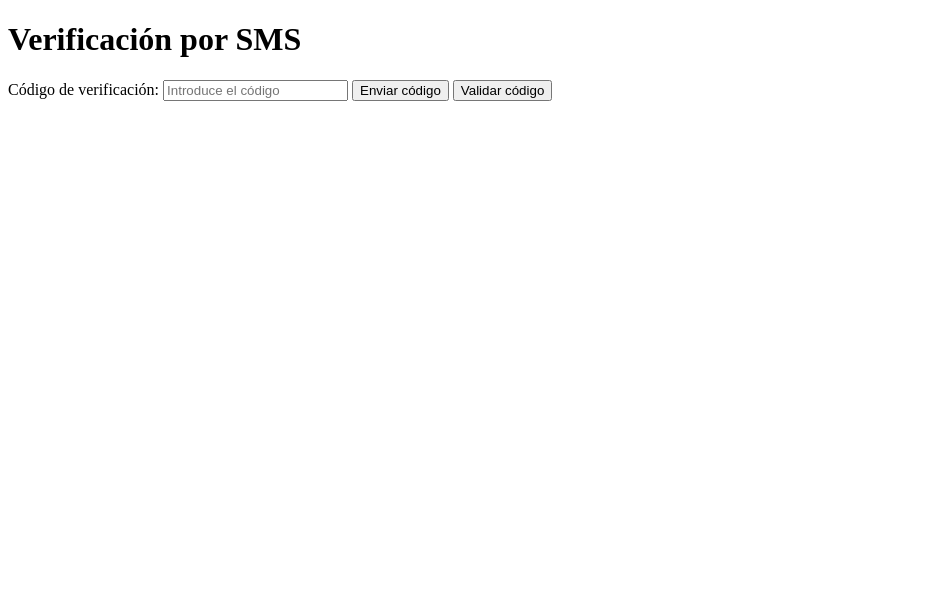
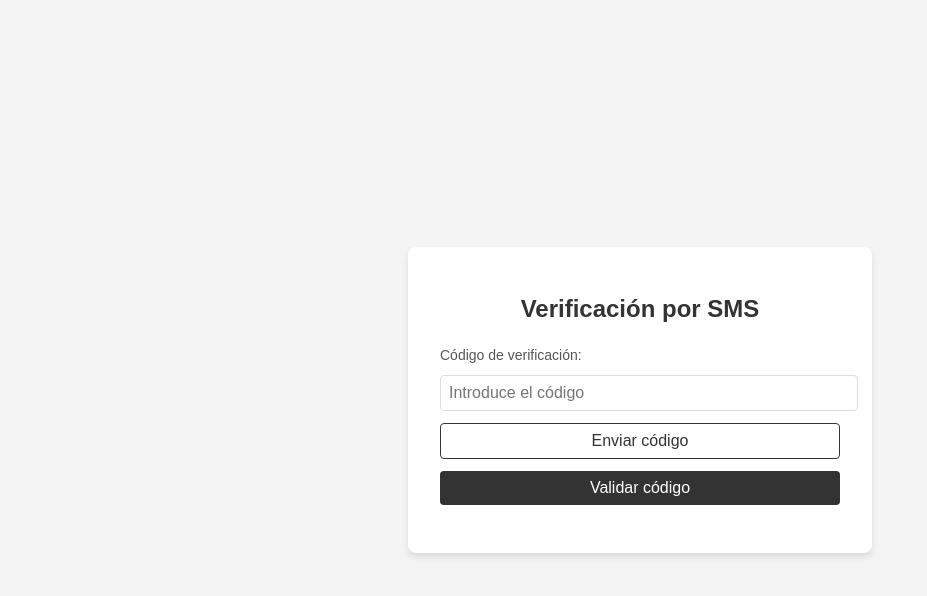
Before and after one commit to Ncosta09/TwilioForRrealTacos, a website: page public/index.html in a window 1280 px wide. Shown: the whole page, without its empty margins (0-927 px from the left). Drawn offline with Linux system fonts and the light colour scheme.

Commit message:
mejoras de diseño

```diff
--- a/public/index.html
+++ b/public/index.html
@@ -4,7 +4,7 @@
     <meta charset="UTF-8">
     <meta name="viewport" content="width=device-width, initial-scale=1.0">
     <title>Verificación SMS</title>
-    <link rel="stylesheet" href="/style.css">
+    <link rel="stylesheet" href="styles.css">
 </head>
 <body>
     <div class="container">
--- a/public/styles.css
+++ b/public/styles.css
@@ -1,80 +1,108 @@
 body {
-    font-family: Arial, sans-serif;
+    font-family: 'Arial', sans-serif;
     background-color: #f4f4f4;
     margin: 0;
     padding: 0;
     display: flex;
     justify-content: center;
     align-items: center;
-    height: 100vh;
+    min-height: 100vh;
 }
 
 .container {
     background-color: white;
-    padding: 20px;
     border-radius: 8px;
-    box-shadow: 0 4px 8px rgba(0, 0, 0, 0.1);
-    width: 300px;
-    text-align: center;
+    box-shadow: 0 4px 6px rgba(0, 0, 0, 0.1);
+    padding: 2rem;
+    width: 100%;
+    max-width: 400px;
 }
 
 h1 {
-    font-size: 24px;
-    margin-bottom: 20px;
-}
-
-label {
-    display: block;
-    margin-bottom: 8px;
-    text-align: left;
-}
-
-input[type="text"] {
-    width: 100%;
-    padding: 8px;
-    margin-bottom: 15px;
-    border: 1px solid #ddd;
-    border-radius: 4px;
-}
-
-button {
-    padding: 10px 20px;
-    background-color: #406882;
-    color: white;
-    border: none;
-    border-radius: 4px;
-    cursor: pointer;
-    margin: 5px;
-}
-
-button:hover {
-    background-color: #1a374d;
-}
-
-button:disabled {
-    background-color: #b0c4de;
-    cursor: not-allowed;
-}
-
-p {
     color: #333;
-    font-size: 14px;
+    font-size: 1.5rem;
+    font-weight: 700;
+    text-align: center;
+    margin-bottom: 1.5rem;
 }
 
 #verificationForm {
     display: flex;
     flex-direction: column;
-    align-items: center;
-    gap: 10px;
+    gap: 1rem;
 }
 
 #validationFields {
     display: flex;
     flex-direction: column;
-    align-items: center;
-    margin-top: 10px;
+    gap: 0.75rem;
 }
 
-#verificationForm button {
-    width: auto;
+label {
+    color: #555;
+    font-size: 0.875rem;
+    font-weight: 500;
 }
+
+input[type="text"] {
+    width: 100%;
+    padding: 0.5rem;
+    border: 1px solid #ddd;
+    border-radius: 4px;
+    font-size: 1rem;
+    transition: border-color 0.15s ease-in-out;
+}
+
+input[type="text"]:focus {
+    outline: none;
+    border-color: #666;
+    box-shadow: 0 0 0 3px rgba(0, 0, 0, 0.1);
+}
+
+button {
+    background-color: #333;
+    color: white;
+    border: none;
+    border-radius: 4px;
+    padding: 0.5rem 1rem;
+    font-size: 1rem;
+    font-weight: 500;
+    cursor: pointer;
+    transition: background-color 0.15s ease-in-out;
+}
+
+button:hover {
+    background-color: #555;
+}
+
+button:focus {
+    outline: none;
+    box-shadow: 0 0 0 3px rgba(0, 0, 0, 0.2);
+}
+
+#sendCodeButton {
+    background-color: white;
+    color: #333;
+    border: 1px solid #333;
+}
+
+#sendCodeButton:hover {
+    background-color: #f0f0f0;
+}
+
+#message {
+    margin-top: 1rem;
+    text-align: center;
+    color: #666;
+    font-size: 0.875rem;
+}
+
+@media (max-width: 480px) {
+    .container {
+        padding: 1.5rem;
+    }
+
+    button {
+        width: 100%;
+    }
+}
```
